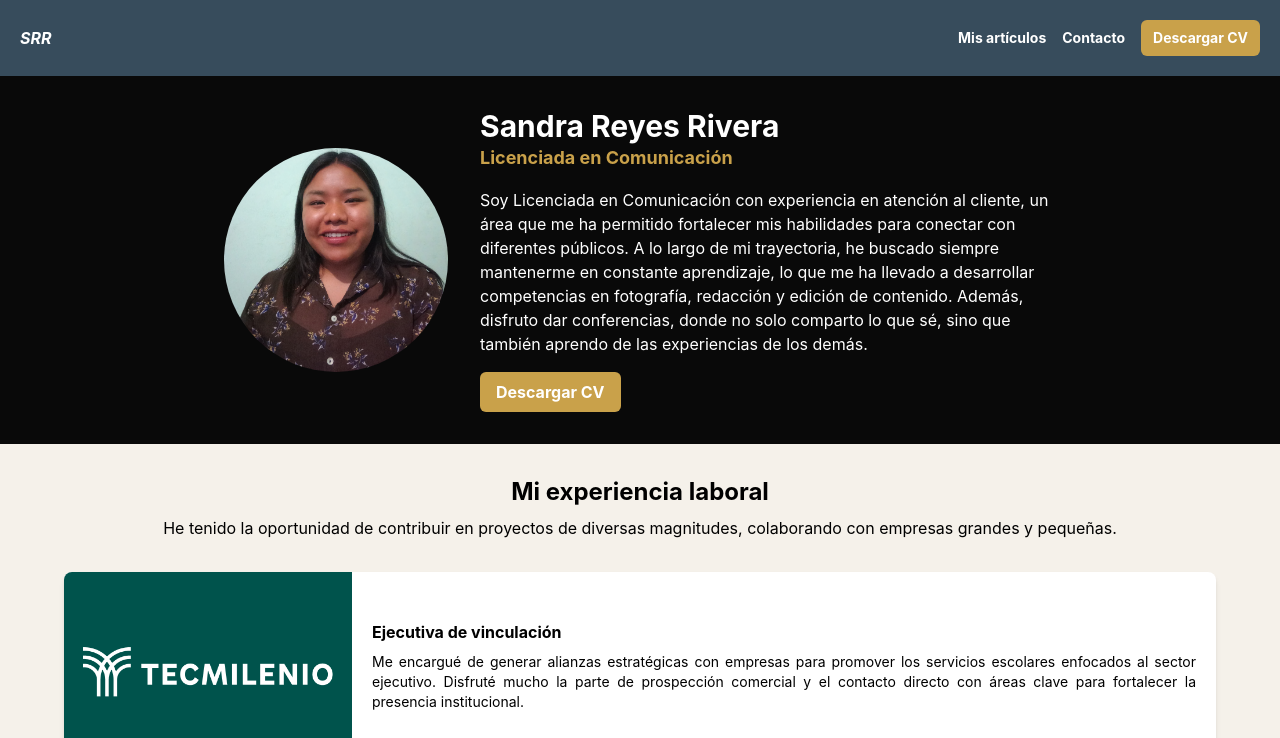
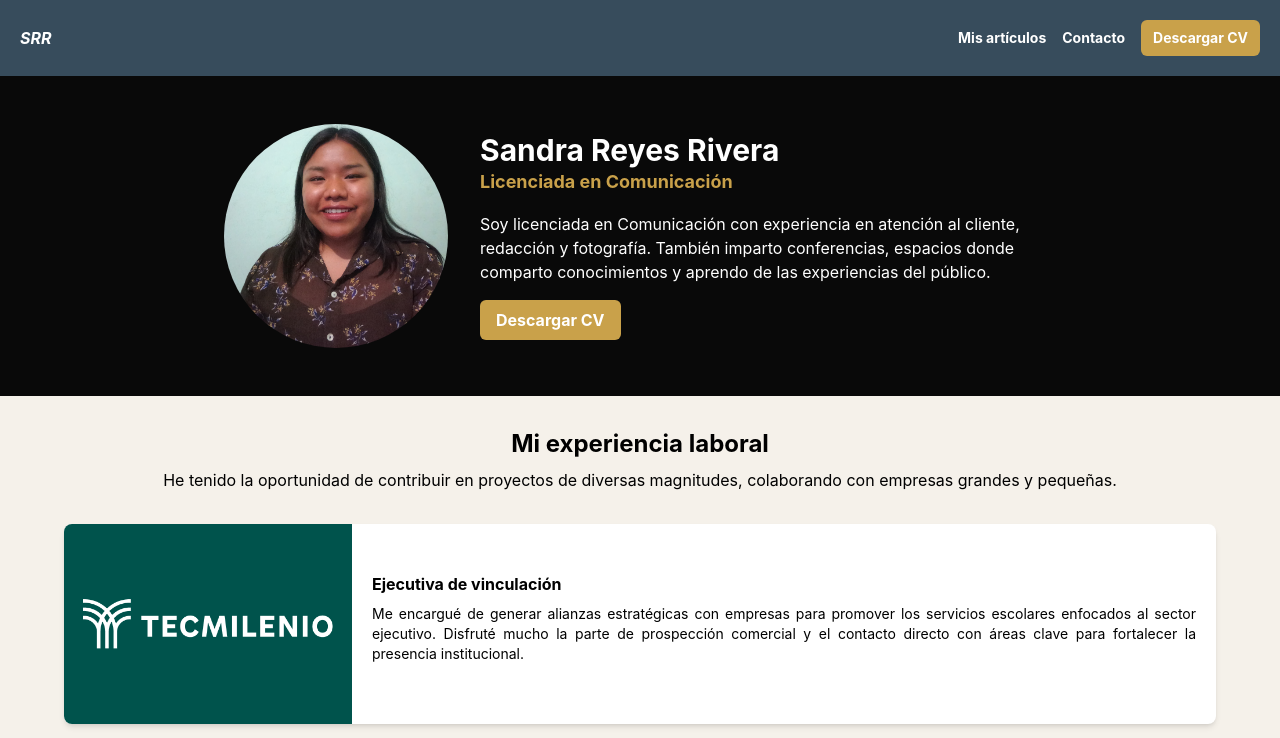
Before and after one commit to davidvsweb/sandra-reyes-portafolio, a React (Vite) app: page / in a window 1280 px wide. Shown: the top 738 px of the page. Built offline with nearby package versions, Linux system fonts and the light colour scheme.

Commit message:
update header

```diff
--- a/src/assets/ui/components/Header.tsx
+++ b/src/assets/ui/components/Header.tsx
@@ -4,7 +4,7 @@ import CV from "./../../../assets/static/CV-SRR.pdf";
 export function Header() {
   return (
     <header>
-      <div className="flex justify-center items-center px-4 py-8 md:p-8">
+      <div className="flex justify-center items-center px-4 py-8 md:p-12">
         <div className=" max-w-6xl flex flex-col md:flex-row gap-8 items-center md:items-center">
           <div className="flex justify-center md:justify-start">
             <img
@@ -18,20 +18,16 @@ export function Header() {
             id="about_me"
           >
             <div>
-            <h1 className="text-3xl font-bold">Sandra Reyes Rivera</h1>
-            <h3 className="text-[#C9A14A] font-bold text-lg">
-              Licenciada en Comunicación
-            </h3>
+              <h1 className="text-3xl font-bold">Sandra Reyes Rivera</h1>
+              <h3 className="text-[#C9A14A] font-bold text-lg">
+                Licenciada en Comunicación
+              </h3>
             </div>
             <p className="text-md max-w-xl">
-              Soy Licenciada en Comunicación con experiencia en atención al
-              cliente, un área que me ha permitido fortalecer mis habilidades
-              para conectar con diferentes públicos. A lo largo de mi
-              trayectoria, he buscado siempre mantenerme en constante
-              aprendizaje, lo que me ha llevado a desarrollar competencias en
-              fotografía, redacción y edición de contenido. Además, disfruto dar
-              conferencias, donde no solo comparto lo que sé, sino que también
-              aprendo de las experiencias de los demás.
+              Soy licenciada en Comunicación con experiencia en atención al
+              cliente, redacción y fotografía. También imparto conferencias,
+              espacios donde comparto conocimientos y aprendo de las
+              experiencias del público.
             </p>
             <div className="flex gap-4 justify-center md:justify-start">
               <a
```
